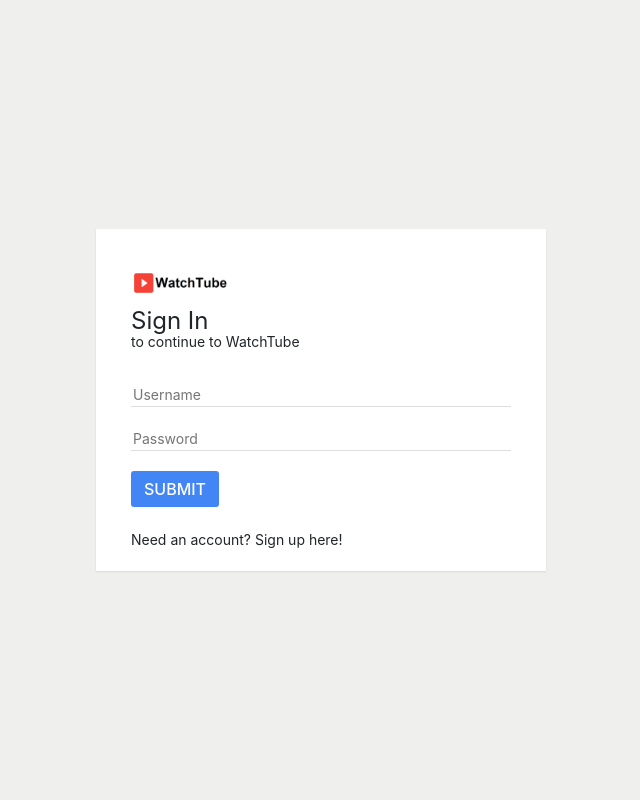
After one commit to v-aivaras/watchtube, a PHP site: page /signIn.php in a window 1280 px wide. The commit adds this page. Shown: the whole page, without its empty margins (319-959 px from the left). Run offline with PHP 8.4, Linux system fonts and the light colour scheme.

Commit message:
Sign in page

```diff
--- a/assets/css/style.css
+++ b/assets/css/style.css
@@ -197,3 +197,9 @@ a:hover {
     margin-top: 10px;
     margin-bottom: 20px;
 }
+
+.signInMessage {
+    font-size: 14px;
+    font-weight: 400;
+    color: #212529;
+}
--- /dev/null
+++ b/signIn.php
@@ -0,0 +1,47 @@
+<?php  require_once("includes/config.php"); ?>
+<!DOCTYPE html>
+<html lang="en">
+<head>
+    <meta charset="UTF-8">
+    <meta name="viewport" content="width=device-width, initial-scale=1.0">
+    <title>WatchTube</title>
+
+    <link rel="stylesheet" href="https://stackpath.bootstrapcdn.com/bootstrap/4.4.1/css/bootstrap.min.css" integrity="sha384-Vkoo8x4CGsO3+Hhxv8T/Q5PaXtkKtu6ug5TOeNV6gBiFeWPGFN9MuhOf23Q9Ifjh" crossorigin="anonymous">
+    <link rel="stylesheet" type="text/css" href="assets/css/style.css">
+    <script src="https://ajax.googleapis.com/ajax/libs/jquery/3.5.1/jquery.min.js"></script>
+    <script src="https://cdn.jsdelivr.net/npm/popper.js@1.16.0/dist/umd/popper.min.js" integrity="sha384-Q6E9RHvbIyZFJoft+2mJbHaEWldlvI9IOYy5n3zV9zzTtmI3UksdQRVvoxMfooAo" crossorigin="anonymous"></script>
+    <script src="https://stackpath.bootstrapcdn.com/bootstrap/4.4.1/js/bootstrap.min.js" integrity="sha384-wfSDF2E50Y2D1uUdj0O3uMBJnjuUD4Ih7YwaYd1iqfktj0Uod8GCExl3Og8ifwB6" crossorigin="anonymous"></script>
+
+</head>
+<body>
+
+    <div class="signInContainer">
+
+        <div class="column">
+
+            <div class="header">
+                <img src="assets/images/icons/WatchTubeLogo.png" alt="logo" title="logo">
+                <h3>Sign In</h3>
+                <span>to continue to WatchTube</span>
+
+            </div>
+
+            <div class="loginForm">
+
+                <form action="signIn.php" method="POST">
+
+                    <input type="text" name="username" placeholder="Username" autocomplete="off" required>
+                    <input type="password" name="password" placeholder="Password" autocomplete="new-password" required>
+                    <input type="submit" name="submitButton" value="SUBMIT">
+
+                </form>
+
+            </div>
+
+            <a class="signInMessage" href="signUp.php">Need an account? Sign up here!</a>
+        </div>
+
+    </div>
+
+</body>
+</html>
```
